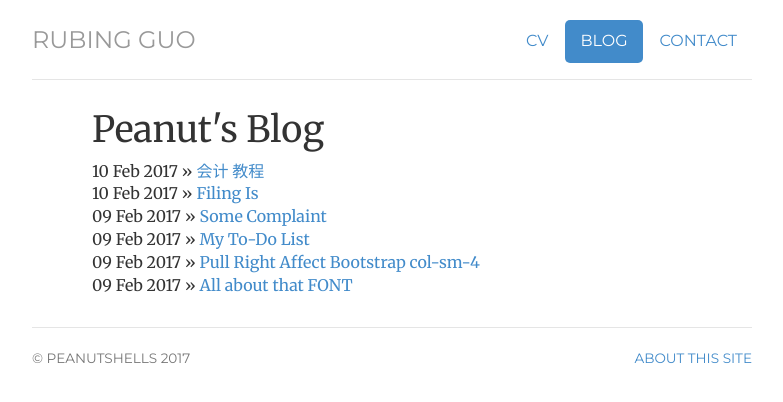
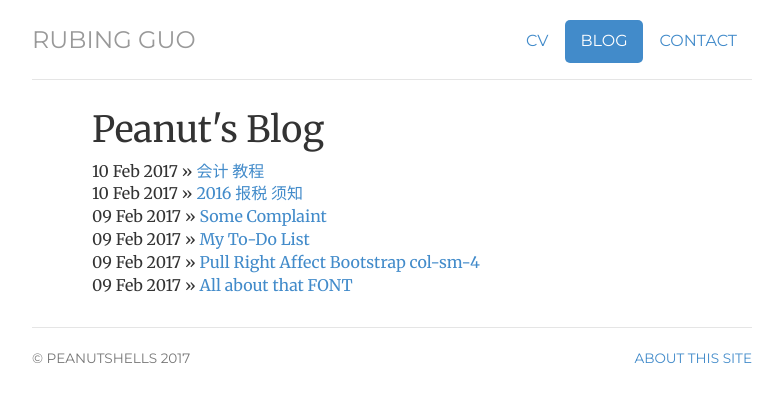
Before and after one commit to flower-joke/peanutshells.github.io, a Jekyll site: the page built from blog/index.html, in a window 1280 px wide. Shown: the top 402 px of the page, without its empty margins (248-1031 px from the left). Built offline with Jekyll 4.4.1, drawn with Linux system fonts in a browser that asks for light colours; nearby versions of some CDN libraries.

Commit message:
Update 2017-02-10-filing-IS.md

```diff
--- a/_posts/2017-02-10-filing-IS.md
+++ b/_posts/2017-02-10-filing-IS.md
@@ -1,3 +1,8 @@
+---
+title: 2016 报税 须知
+date: 2017-02-10
+---
+
 <script language = "Javascript">
   var passwd;
   var pass1 = "12345";
```
